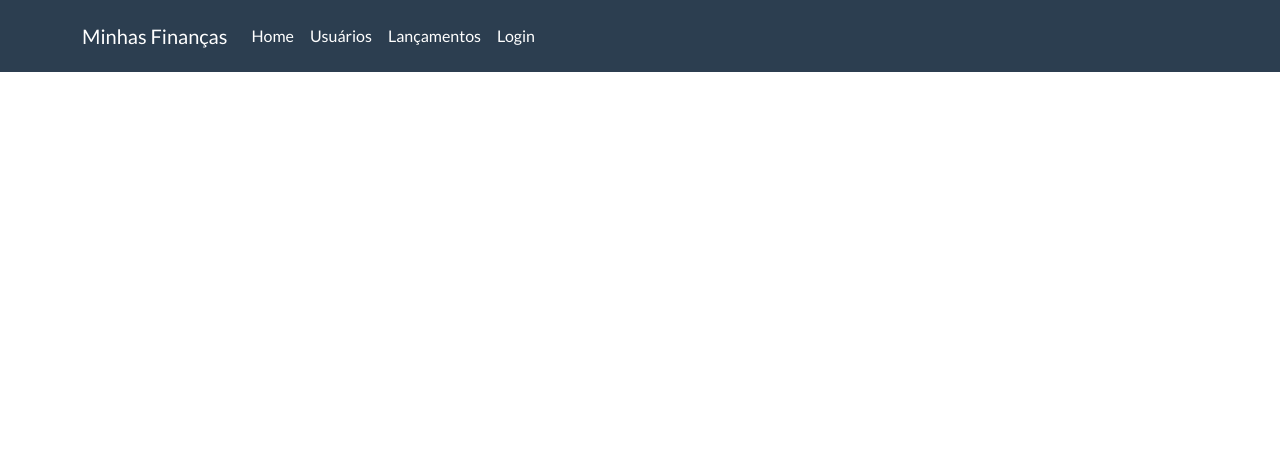
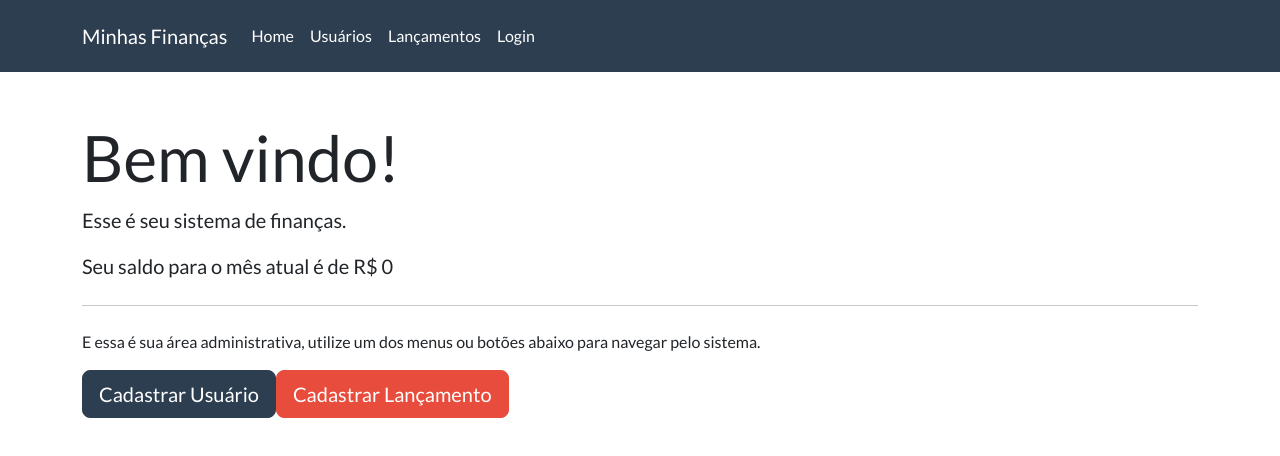
Before and after one commit to diasvictordev/minhasfinancas_frontend, a React (Create React App) app: page /#/home in a window 1280 px wide. Shown: the top 456 px of the page. Built offline with nearby package versions, Linux system fonts and the light colour scheme.

Commit message:
add requisiçao de login ao back

```diff
--- a/package.json
+++ b/package.json
@@ -3,9 +3,7 @@
   "version": "0.1.0",
   "private": true,
   "dependencies": {
-    "@testing-library/jest-dom": "^5.16.5",
-    "@testing-library/react": "^13.4.0",
-    "@testing-library/user-event": "^13.5.0",
+    "axios": "^1.4.0",
     "bootswatch": "^5.3.0",
     "react": "^16.10.1",
     "react-dom": "^16.10.1",
--- a/src/components/navbar.js
+++ b/src/components/navbar.js
@@ -11,7 +11,7 @@ function Navbar(){
           </button>
           <div className="collapse navbar-collapse" id="navbarResponsive">
             <ul className="navbar-nav">
-                <NavbarItem href="#/" label="Home"/>
+                <NavbarItem href="#/home" label="Home"/>
                 <NavbarItem href="#/cadastro-usuarios" label="Usuários"/>
                 <NavbarItem href="#/" label="Lançamentos"/>
                 <NavbarItem href="#/login" label="Login"/>
--- a/src/main/rotas.js
+++ b/src/main/rotas.js
@@ -2,6 +2,7 @@ import  React from "react";
 import {HashRouter, Route, Switch} from "react-router-dom";
 import Login from "../views/login";
 import CadastroUsuario from "../views/cadastroUsuario";
+import Home from "../views/home";
 
 function Rotas(){
     return (
@@ -9,7 +10,7 @@ function Rotas(){
             <Switch>
             <Route path="/login" component={Login}/>
             <Route path="/cadastro-usuarios" component={CadastroUsuario}/>
-
+            <Route path="/home" component={Home}/>
             </Switch>
         </HashRouter>
     )
--- /dev/null
+++ b/src/views/home.js
@@ -0,0 +1,26 @@
+import React from "react";
+
+class Home extends React.Component{
+
+    state = {
+          saldo: 0
+    }
+
+    render(){
+        return(
+        <div className="jumbotron">
+            <h1 className="display-3">Bem vindo!</h1>
+            <p className="lead">Esse é seu sistema de finanças.</p>
+            <p className="lead">Seu saldo para o mês atual é de R$ {this.state.saldo}</p>
+            <hr className="my-4" />
+            <p>E essa é sua área administrativa, utilize um dos menus ou botões abaixo para navegar pelo sistema.</p>
+            <p className="lead">
+            <a className="btn btn-primary btn-lg" href="#/cadastro-usuarios" role="button"><i className="fa fa-users"></i>  Cadastrar Usuário</a>
+            <a className="btn btn-danger btn-lg" href="" role="button"><i className="fa fa-users"></i>  Cadastrar Lançamento</a>
+            </p>
+        </div>
+        )
+    }
+}
+
+export default Home;
--- a/src/views/login.js
+++ b/src/views/login.js
@@ -2,16 +2,24 @@ import React from "react";
 import Card from "../components/card";
 import FormGroup from "../components/form-group";
 import { withRouter } from 'react-router-dom'
+import axios from "axios";
 
 class Login extends React.Component{
 
     state = {
         email: "",
-        senha: ""
+        senha: "",
+        mensagemErro: null
     }
     entrar = () =>{
-            console.log(this.state.email)
-            console.log(this.state.senha)
+            axios.post('http://localhost:8080/api/usuarios/autenticar', {
+                email: this.state.email,
+                senha: this.state.senha
+            }).then(response=>{
+                this.props.history.push("/home")
+            }).catch(erro=>{
+                this.setState({mensagemErro: erro.response.data})
+            })
     }
 
     preparecadastrar = () => {
@@ -22,8 +30,11 @@ class Login extends React.Component{
         return(
         <div className="row">
             <div className="col-md-6" style={{ position: 'relative', left: '300px' }}>
-                <div class="bs-docs-section">
+                <div className="bs-docs-section">
                     <Card title="Login">
+                    <div className="row">
+                        <span>{this.state.mensagemErro}</span>
+                    </div>
                         <div className="col-lg-12">
                             <div className="bs-component">
                                 <fieldset>
```
Also changed, not shown: 1 other file (tests, documents, lock files or other folders).
